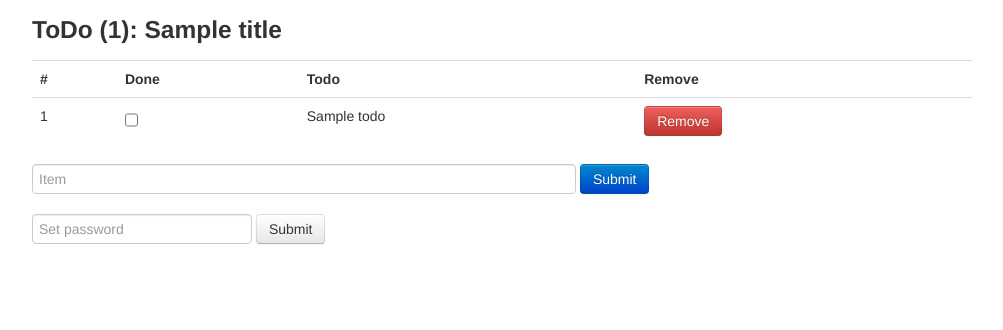
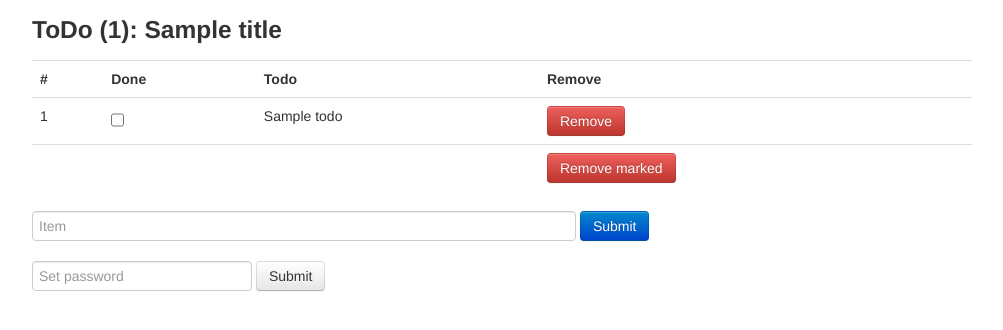
Before and after one commit to ferranpm/easy-todo, a Flask app: template todo/templates/todo.html in a window 1280 px wide. Shown: the top 330 px of the page, without its empty margins (138-1141 px from the left). Run offline with Flask 2, Linux system fonts and the light colour scheme; the template is opened without the code that fills it: most values are stand-ins (such as "Sample title", 1, 10 or a date in 2020).

Commit message:
Implement remove marked

```diff
--- a/todo/templates/todo.html
+++ b/todo/templates/todo.html
@@ -49,9 +49,16 @@
 				<td><a href="/remove/{{item.item_id}}" onclick="a_handler(event);" class="btn btn-danger">Remove</a></td>
 			</tr>
 			{% endfor %}
+			<tr>
+				<td></td>
+				<td></td>
+				<td></td>
+				<td><a href="/remove_marked/{{list_id}}" class="btn btn-danger">Remove marked</a></td>
+			</tr>
 		</table>
 
 		<div class="container">
+
 			<form class="form-inline" action="/add/{{list_id}}" method="POST" class="">
 				<input type="text" placeholder="Item" name="todo" class="input-xxlarge" />
 				<input type="submit" class="btn btn-primary btn-sm" />
--- a/todo/views.py
+++ b/todo/views.py
@@ -52,6 +52,12 @@ def remove(item_id):
 		c.execute('DELETE FROM items WHERE item_id=?', (item_id,))
 	return redirect(url_for('todo', list_id=list_id))
 
+@app.route('/remove_marked/<list_id>', methods=['GET'])
+def remove_marked(list_id):
+	with connection as c:
+		c.execute('DELETE FROM items WHERE list_id=? AND done=1', (list_id,))
+	return redirect(url_for('todo', list_id=list_id))
+
 @app.route('/mark/<item_id>', methods=['POST'])
 def mark(item_id):
 	with connection as c:
```
